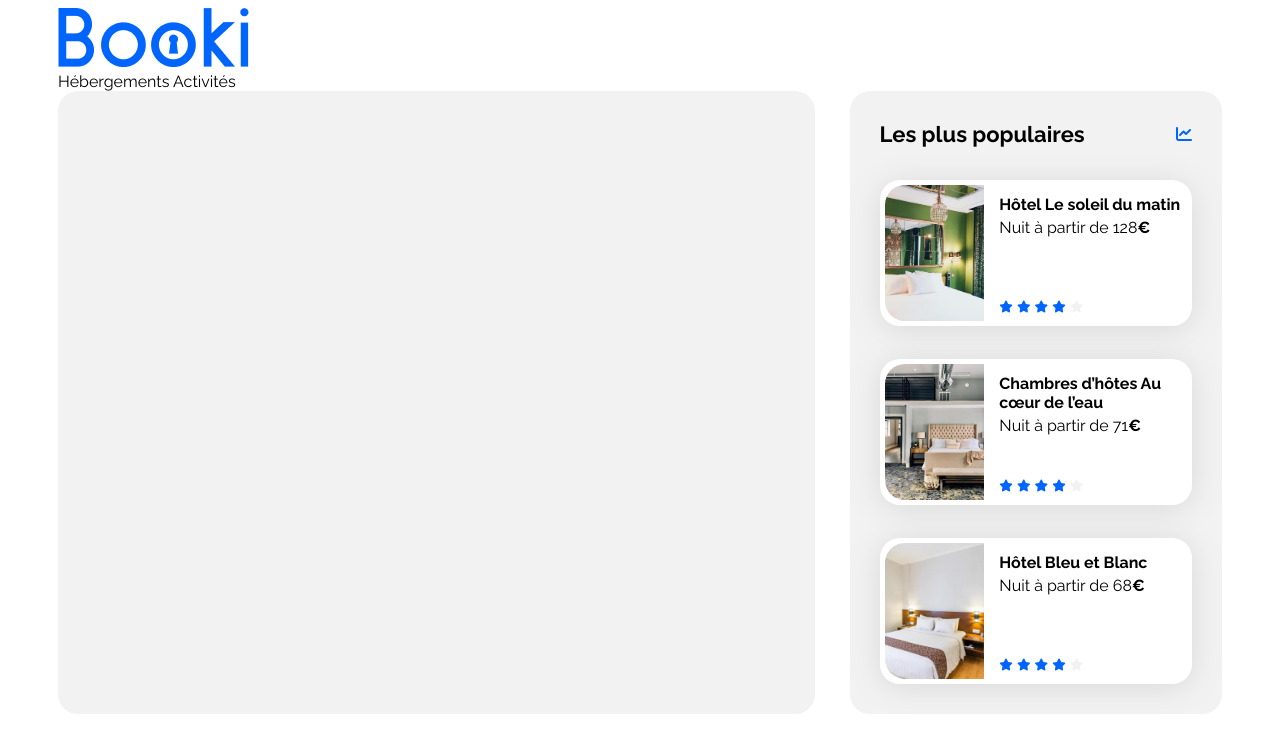
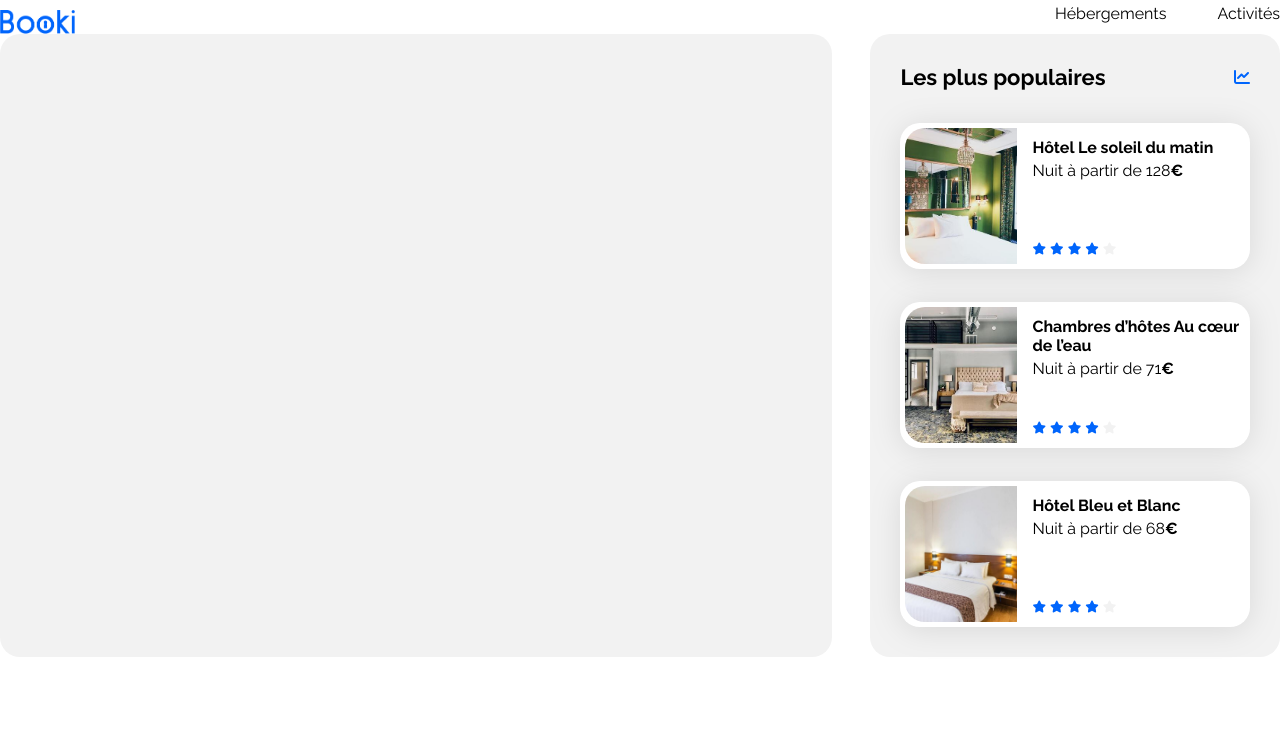
Before and after one commit to DevFVignon/Cr-ez-la-page-d-accueil-d-une-agence-de-voyage-avec-HTML-CSS, a plain HTML site: page index.html in a window 1280 px wide. Drawn offline with Linux system fonts and the light colour scheme.

Commit message:
style header avancé

```diff
--- a/css/style.css
+++ b/css/style.css
@@ -14,14 +14,47 @@
 }
 
 body {
+    margin : 0px 0px;
     display: flex;
     justify-content: center;
+}
+
+.header{
+
+    display: flex;
+    flex-direction: row;
+    justify-content: space-between;
+}
+
+.header--logo {
+    width: 75px;
+    height: auto;
+}
+
+.header > img {
+    padding-top: 10px;
+}
+
+.header--nav{
+    padding-top:2px;
+    width: 225px;
+    display: flex;
+    flex-direction: row;
+    justify-content: space-between;
+}
+
+.header--nav > a{
+    border-top : 2px solid transparent;
+}
+
+.header--nav > a:hover{
+    border-top : 2px solid #0065FC;
 }
 
 .main-container {
     width: 100%;
     max-width: 1440px;
-    padding: 0 50px;
+    padding: 0px 0px;
     box-sizing: border-box;
 }
 
--- a/index.html
+++ b/index.html
@@ -16,10 +16,11 @@
 
 <body>
     <div class="main-container">
+
         <header class="header">
-            <img src="./images/logo/Booki.png" alt="Logo">
+            <img src="./images/logo/Booki.png" alt="Logo" class="header--logo">
             <nav class="header--nav">
-                <a href="">Hébergements</a>
+                <a href="" >Hébergements</a>
                 <a href="">Activités</a>
             </nav>
         </header>
```
